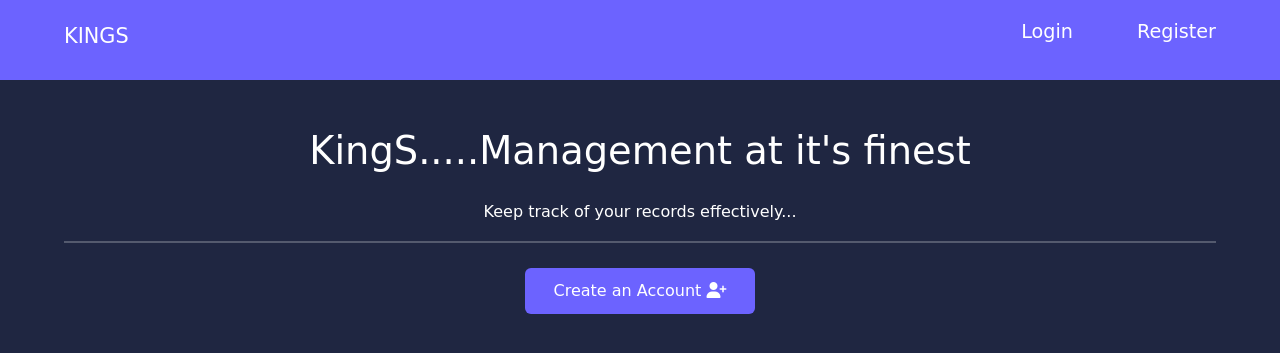
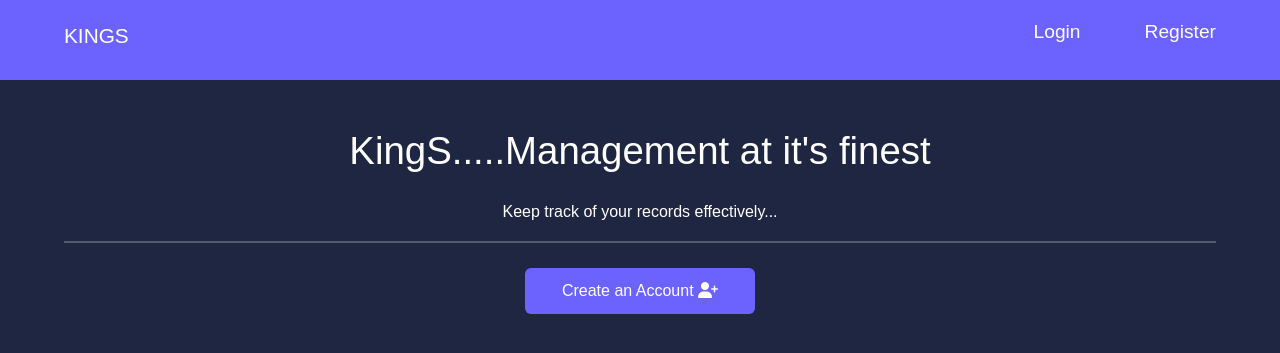
Before and after one commit to UmukoroDav/CRUD, a Django app: page /app/home/ in a window 1280 px wide. Shown: the top 353 px of the page. Run offline with Django 4.2, Linux system fonts and the light colour scheme; some libraries are stand-ins or nearby versions.

Commit message:
style.css

```diff
--- a/static/css/style.css
+++ b/static/css/style.css
@@ -31,7 +31,7 @@
 }
 
 body {
-    font-family: cursive;
+    font-family: "Poppins", sans-serif;
     line-height: 1.7;
    color: var(--color-white);
    background: var(--color-bg);
```
